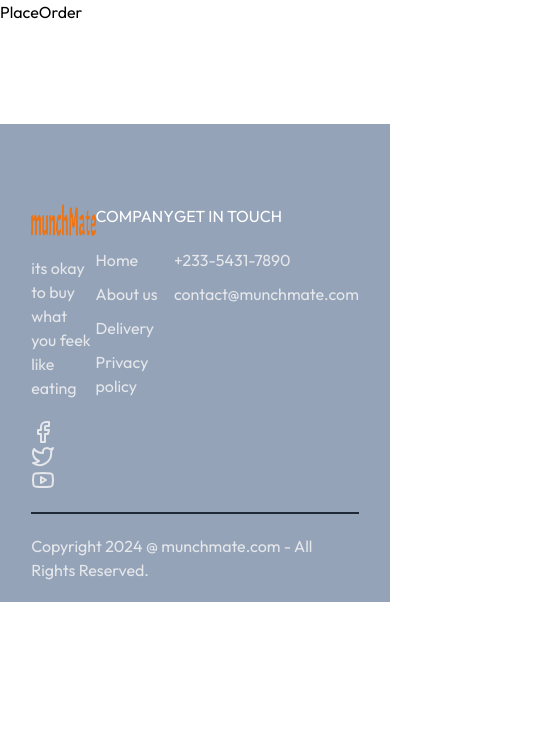
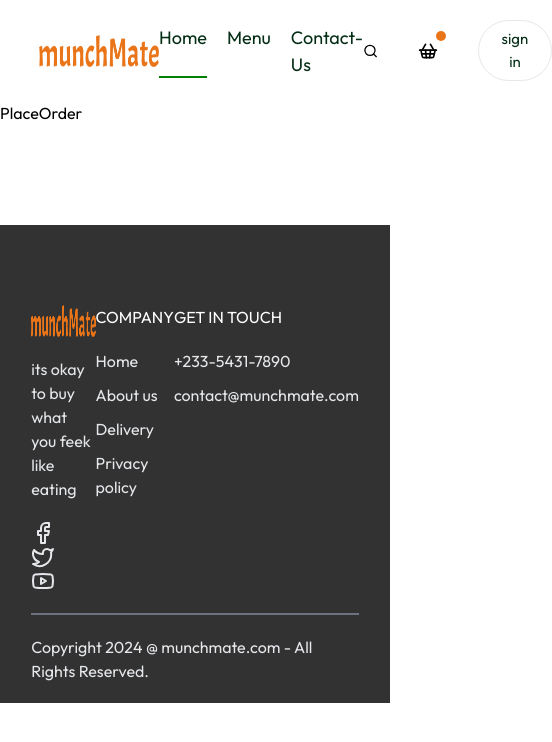
Before and after one commit to munch-bite/munch-mate-frontend, a React (Vite) app: page /place/order in a window 390 px wide. Shown: the top 742 px of the page, 552 px wide, since content can reach past the window. Built offline with nearby package versions, Linux system fonts and the light colour scheme.

Commit message:
login page

```diff
--- a/src/App.css
+++ b/src/App.css
@@ -23,7 +23,63 @@
 .padding .active{
   padding-bottom: 2px;
   border-bottom: 2px solid green;
+
 }
+
+@media (max-width:1050px){
+  .padding .logo{
+    width: 140px;
+  }
+  .padding-menu{
+    gap: 20px;
+    font-size: 17px;
+  }
+
+  .padding-right{
+    gap:30px
+  }
+
+  .img {
+    width: 30px;
+  }
+
+  .padding-right button{
+    padding: 8px 25px;
+  }
+}
+
+@media (max-width:900px){
+  .padding .logo{
+    width: 120px;
+  }
+  .padding-menu{
+    gap: 15px;
+    font-size: 16px;
+  }
+
+  .img {
+    width: 20px;
+  }
+
+  .padding-right{
+    gap:20px
+  }
+  .padding-right button{
+    padding: 7px 20px;
+    font-size: 15px;
+  }
+}
+
+@media (max-width:750px){
+
+  .padding-menu{
+   display: none;
+  }
+
+
+}
+
+
  .header{
   background-size: contain;
  }
@@ -119,3 +175,8 @@
   margin-bottom: 10px;
   cursor: pointer;
 }
+
+.login-container{
+  width: max(23vw,330px);
+  padding: 25px 30px;
+}
--- a/src/App.jsx
+++ b/src/App.jsx
@@ -4,8 +4,12 @@
 import Landing from './pages/landingPage'
 import PlaceOrder from './pages/placeOrder'
 import Footer from './components/footer'
+import NavBar from './components/navBar'
+import { useState } from 'react'
+import LoginPop from './components/loginPop'
 
 function App() {
+  const [showLogin, setShowLogin] = useState(false)
   const router = createBrowserRouter([
   {path :'/',
   element : <Landing/>},
@@ -22,6 +26,8 @@
 
   return (
    <>
+   {showLogin?<LoginPop setShowLogin={setShowLogin}/>:<></>}
+   <NavBar setShowLogin={setShowLogin}/>
    <RouterProvider router={router} />
    <Footer/>
    </>
--- a/src/components/footer.jsx
+++ b/src/components/footer.jsx
@@ -4,7 +4,7 @@
 
 const Footer = () => {
   return (
-    <div className="footer flex text-gray-200 bg-slate-400 flex-col items-center gap-[20px] pt-[80px] mt-[100px]">
+    <div className="footer flex text-gray-200 bg-[#323232] flex-col items-center gap-[20px] pt-[80px] mt-[100px]">
       <div className="footerContent w-[100%] grid">
         <div className="footerContentLeft flex flex-col items-start gap-[20px]">
           <img src={images.Logo} alt="Logo" className="h-8 w-[150px] gap-[80px]"/>
@@ -33,7 +33,7 @@
         </div>
       </div>
 
-    <hr className="w-[100%] h-[2px] mx-[20px] my-[0px] border-none bg-gray-800"/>
+    <hr className="w-[100%] h-[2px] mx-[20px] my-[0px] border-none bg-gray-500"/>
       <p className="copyright">
         Copyright 2024 @ munchmate.com - All Rights Reserved.
       </p>
--- /dev/null
+++ b/src/components/loginPop.jsx
@@ -0,0 +1,45 @@
+import { CircleX } from "lucide-react";
+import React, { useState } from "react";
+
+const LoginPop = ({ setShowLogin }) => {
+  const [currentState, setCurrentState] = useState("Login");
+  return (
+    <div className="login absolute z-[1] w-[100%] h-[100%] bg-[#00000090] grid">
+      <form className="login-container place-self-center text-[#808080] bg-white flex flex-col gap-[25px] rounded-[8px] text-[14px]">
+        <div className="login-title flex justify-between items-center text-[#EA7519] font-semibold text-[20px]">
+          <h2>{currentState}</h2>
+          <CircleX onClick={() => setShowLogin(false)} className="w-[17px] cursor-pointer"/>
+        </div>
+        <div className="loginInputs ">
+          {currentState === "Login" ? (
+            <></>
+          ) : (
+            <input type="text" placeholder="Your name" required />
+          )}
+          <input type="text" placeholder="Your email" required />
+          <input type="password" placeholder="password" required />
+        </div>
+        <button>
+          {currentState === "Sign Up" ? "Create account" : "Login"}
+        </button>
+        <div className="login-condition">
+          <input type="checkbox" required />
+          <p>By continuing, I agree to the terms and condition</p>
+        </div>
+        {currentState === "Login" ? (
+          <p>
+            Create a new account?{" "}
+            <span onClick={() => setCurrentState("Sign Up")}>Click here</span>
+          </p>
+        ) : (
+          <p>
+            Already have an account?
+            <span onClick={() => setCurrentState("Login")}>Login</span>
+          </p>
+        )}
+      </form>
+    </div>
+  );
+};
+
+export default LoginPop;
--- a/src/components/navBar.jsx
+++ b/src/components/navBar.jsx
@@ -2,24 +2,24 @@
 import { images } from '../assets/images'
 import { Search, ShoppingBasket } from 'lucide-react'
 
-const NavBar = () => {
+const NavBar = ({setShowLogin}) => {
     const [menu, setMenu] = useState("Home")
   return (
 
-    <div className=' padding flex justify-between items-center'>
-        <img src={images.Logo} alt="" className='h-8 w-[150px]'/>
-        <ul className='flex list-none gap-[20px] text-green-950 text-[18px] cursor-pointer'>
+    <div className=' padding flex justify-between items-center w-[80%] m-auto'>
+        <img src={images.Logo} alt="" className='logo h-8 w-[150px]'/>
+        <ul className='padding-menu flex list-none gap-[20px] text-green-950 text-[18px] cursor-pointer'>
             <li  onClick={()=>setMenu("Home")} className={menu==="Home"?"active":""}>Home</li>
             <li onClick={()=>setMenu("Menu")} className={menu==="Menu"?"active":""}>Menu</li>
             <li onClick={()=>setMenu("Contact-Us")} className={menu=="Contact-Us"?"active":""}>Contact-Us</li>
         </ul>
-        <div className='flex items-center gap-[40px]'>
-            <Search/>
-            <div className='relative'>
-                <ShoppingBasket/>
-                <div className='absolute min-w-[10px] min-h-[10px] bg-[#EA7519] rounded-full top-[-8px] right-[-8px] '></div>
+        <div className='padding-right flex items-center gap-[40px]'>
+            <Search className='img'/>
+            <div className='padding-search relative'>
+                <ShoppingBasket className='img'/>
+                <div className='dot absolute min-w-[10px] min-h-[10px] bg-[#EA7519] rounded-full top-[-8px] right-[-8px] '></div>
                 </div>
-                <button className='bg-transparent text-[16px] text-green-950 border-[1px] border-solid  p-2 border-r[50px] cursor-pointer  rounded-full hover:bg-[#EA7519] transition-[0.5s]'>sign in</button>
+                <button onClick={()=>setShowLogin(true)} className='bg-transparent text-[16px] text-green-950 border-[1px] border-solid  p-2 border-r[50px] cursor-pointer  rounded-full hover:bg-[#EA7519] transition-[0.5s]'>sign in</button>
 
         </div>
     </div>
--- a/src/pages/landingPage/index.jsx
+++ b/src/pages/landingPage/index.jsx
@@ -1,17 +1,20 @@
 import React, { useState } from 'react'
-import NavBar from '../../components/navBar'
 import ExploreMenu from '../../components/exploreMenu'
 import Home from './home'
 import FoodDisplay from '../../components/foodDisplay'
 
+
 const Landing = () => {
+
+
   const [category, setCategory] = useState('All');
   return (
     <div className='w-[80%] m-auto'>
-      <NavBar />
+
       <Home/>
       <ExploreMenu category={category} setCategory={setCategory} />
       <FoodDisplay category={category} />
+
     </div>
   )
 }
```
